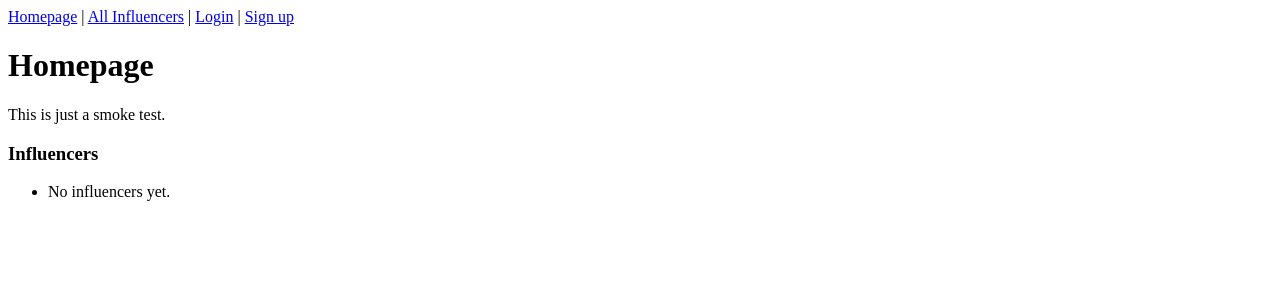
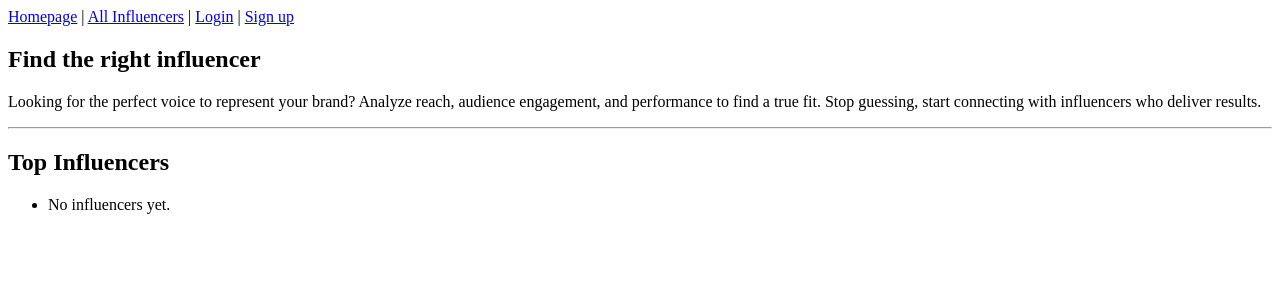
Before and after one commit to Zaid-Bassyouni/GA-Capstone-Project, a Django app: page / in a window 1280 px wide. Shown: the top 300 px of the page. Run offline with Django 5.2, Linux system fonts and the light colour scheme.

Commit message:
my_profile page + modify homepage to show top3 recent profiles

```diff
--- a/main_app/templates/homepage.html
+++ b/main_app/templates/homepage.html
@@ -2,14 +2,28 @@
 {% block title %}<title>Home</title>{% endblock %}
 
 {% block content %}
-  <h1>Homepage</h1>
-  <p>This is just a smoke test.</p>
+<section class="home-hero">
+  <h1 class="page-title">Find the right influencer</h1>
 
-  <h3>Influencers</h3>
- <ul>
-  {% for p in influencers %}
-    <li><a href="{% url 'influencer_details' p.influencer_id %}">{{ p.display_name }}</a></li>
-  {% empty %}<li>No influencers yet.</li>{% endfor %}
-</ul>
+  <p class="lead">
+    Looking for the perfect voice to represent your brand?
+    Analyze reach, audience engagement, and performance to find a true fit.
+    Stop guessing, start connecting with influencers who deliver results.
+  </p>
 
+  <hr class="divider">
+
+  <h2 class="section-title">Top Influencers</h2>
+  <ul class="list">
+    {% for p in influencers %}
+      <li class="list-item">
+        <a class="list-link" href="{% url 'influencer_details' p.influencer_id %}">
+          {{ p.display_name }}
+        </a>
+      </li>
+    {% empty %}
+      <li class="list-item muted">No influencers yet.</li>
+    {% endfor %}
+  </ul>
+</section>
 {% endblock %}
--- a/main_app/urls.py
+++ b/main_app/urls.py
@@ -9,12 +9,15 @@ urlpatterns = [
     path('' , views.homepage , name='homepage'),
 
     # path('logout/', views.logout_view, name='logout'),
+
      # READ
     path('influencers/', views.influencer_list, name='influencer_list'),
     path('influencer/<int:id>/profile/', views.profile_details, name='influencer_details'),
+    path("influencer/profile/me/<int:id>/", views.my_profile, name="my_profile"),
 
 
     path('influencer/profile/create/', views.create_influencer, name='create_influencer'),  # C
     path('influencer/profile/edit/<int:id>/', views.update_influencer, name='profile_update'), # U
     path('influencer/profile/delete/<int:id>', views.delete_influencer, name='profile_delete') # D
+
 ]
--- a/main_app/views.py
+++ b/main_app/views.py
@@ -8,7 +8,7 @@ from django.contrib.auth.views import LogoutView
 from django.contrib.auth.forms import UserCreationForm
 from django.urls import reverse_lazy
 from django.views.generic import CreateView
-
+from django.http import HttpResponseForbidden
 
 
 class SignUpView(CreateView):
@@ -41,13 +41,36 @@ def signup(request):
         form = UserCreationForm()
     return render(request, "registration/signup.html", {"form": form})
 
+# def homepage(request):
+#     influencers = InfluencerProfile.objects.all()
+#     return render(request, 'homepage.html', {'influencers': influencers})
+
+
 def homepage(request):
-    influencers = InfluencerProfile.objects.all()
-    return render(request, 'homepage.html', {'influencers': influencers})
+    top3 = (
+        InfluencerProfile.objects
+        .filter(is_public=True, is_active=True)
+        .order_by('-created_at')[:3]
+    )
+    return render(request, 'homepage.html', {'influencers': top3})
 
 def profile_details(request, id):
     profile = get_object_or_404(InfluencerProfile, influencer_id=id)
     return render(request, 'influencers/influencer_details.html', {'profile': profile})
+
+@login_required
+def my_profile(request, id):
+    # Get the logged-in user's profile
+    profile = getattr(request.user, "influencer_profile", None)
+    if not profile:
+        # messages.info(request, "Please create your profile first.")
+        return redirect("create_influencer")
+
+    if profile.influencer_id != id:
+        return redirect("my-profile", id=profile.influencer_id)
+
+    # Show the profile page
+    return render(request, "influencers/my-profile.html", {"profile": profile})
 
 def influencer_list(request):
     profiles = InfluencerProfile.objects.all()
@@ -64,6 +87,7 @@ def create_influencer(request):
         form = InfluencerForm()
     return render(request, 'influencers/influencer_form.html', {'form': form})
 
+@login_required
 def update_influencer(request, id):
     influencer = get_object_or_404(InfluencerProfile, influencer_id=id)
     if request.method == 'POST':
@@ -74,7 +98,7 @@ def update_influencer(request, id):
     else:
         form = InfluencerForm(instance=influencer)
     return render(request, 'influencers/influencer_form.html', {'form': form})
-
+@login_required
 def delete_influencer(request, id):
     profile = get_object_or_404(InfluencerProfile, influencer_id=id)
     if request.method == 'POST':
```
Also changed, not shown: main_app/templates/influencers/all-influencers.html (+4 -4 lines).
